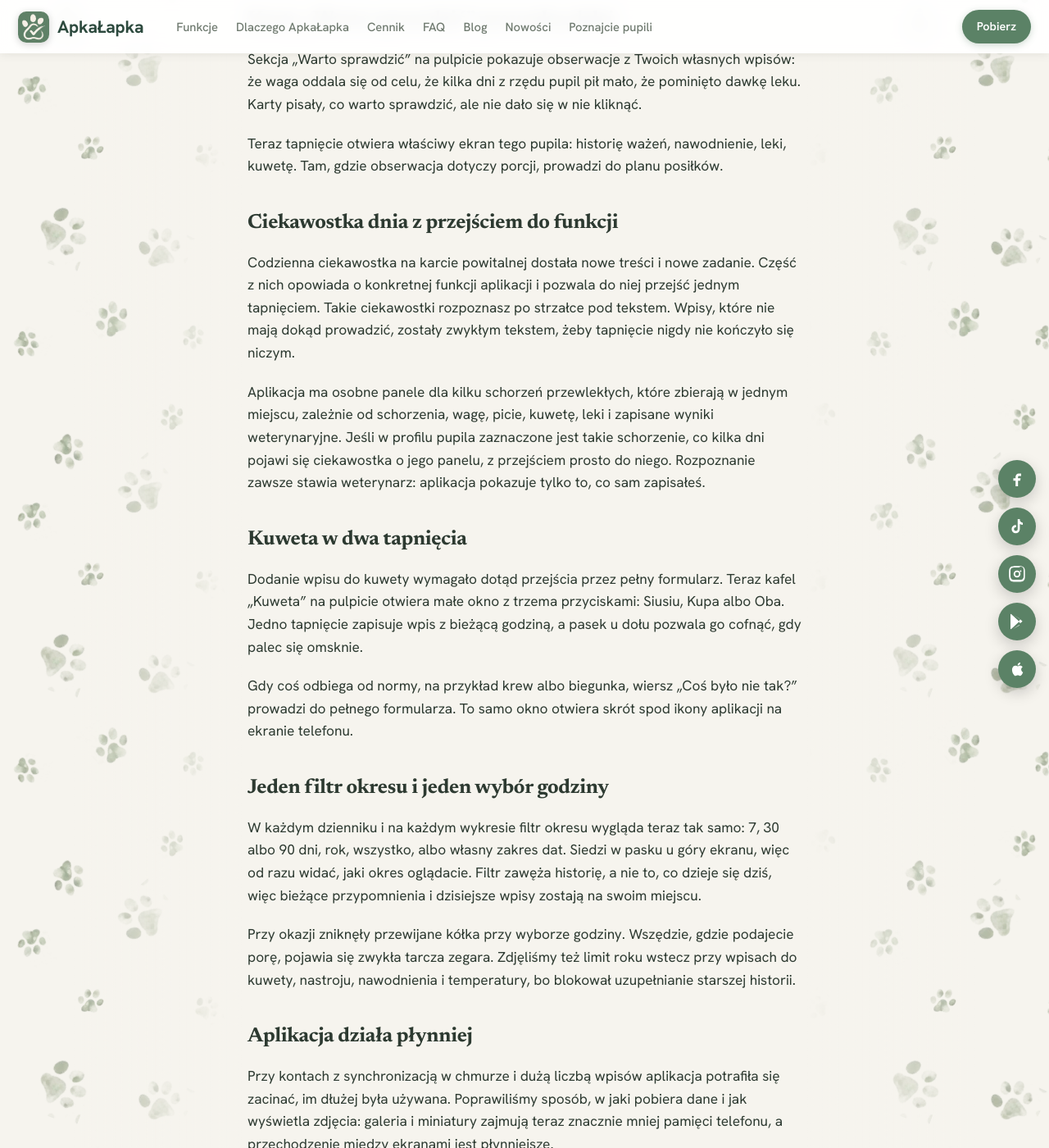
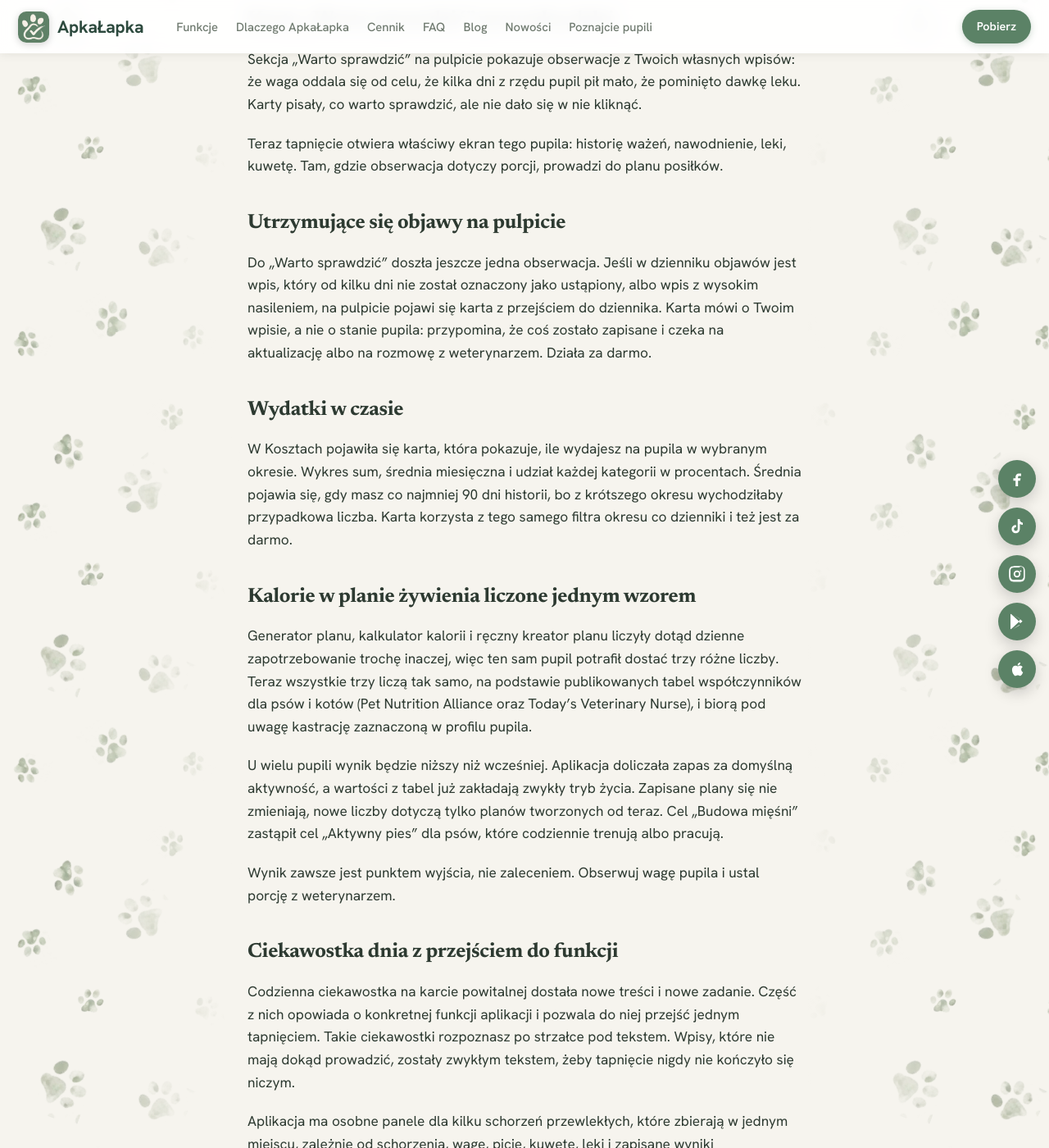
Before and after one commit to mxaaz/PetPetumMobile, a Jekyll site: the page built from _posts/2026-09-11-apkalapka-2-5-0-nowosci.md, in a window 1280 px wide and 1400 px high, scrolled down 1095 px. Shown: the whole window at 82% size. Built offline with Jekyll 4.4.1, drawn with Linux system fonts in a browser that asks for light colours; some of the changed text lies outside the part shown.

Commit message:
content: 2.5.0 o wydatkach w czasie, objawach i wzorze kalorii

```diff
--- a/_posts/2026-09-11-apkalapka-2-5-0-nowosci.md
+++ b/_posts/2026-09-11-apkalapka-2-5-0-nowosci.md
@@ -5,9 +5,9 @@ categories: [changelog]
 category_label: "Nowości"
 cover_style: grad-a
 emoji: "📄"
-read_time: 4
+read_time: 5
 excerpt_text: "Raport PDF, który widać w aplikacji i który zbiera to, o co pyta weterynarz. Do tego karty na pulpicie, które wreszcie prowadzą tam, gdzie obiecują, i wpis kuwety w dwa tapnięcia."
-description: "ApkaŁapka 2.5.0: podgląd raportu PDF i zestaw na wizytę u weterynarza, klikalne karty „Warto sprawdzić”, ciekawostki prowadzące do funkcji, szybki wpis kuwety, pełne etykiety przy dużej czcionce."
+description: "ApkaŁapka 2.5.0: podgląd raportu PDF i zestaw na wizytę u weterynarza, klikalne karty „Warto sprawdzić”, wydatki w czasie, jeden wzór kalorii w planie żywienia, szybki wpis kuwety, pełne etykiety przy dużej czcionce."
 ---
 
 To większe wydanie niż zwykle, bo zebrało dwie wersje, które nie trafiły osobno do sklepów. Łączy je jedno pytanie: jak szybko da się dojść z pulpitu do tego, co trzeba zapisać, i jak łatwo potem pokazać to weterynarzowi. 🐾
@@ -27,6 +27,22 @@ Przy okazji naprawiliśmy błąd, przez który raport potrafił się nie wygener
 Sekcja „Warto sprawdzić" na pulpicie pokazuje obserwacje z Twoich własnych wpisów: że waga oddala się od celu, że kilka dni z rzędu pupil pił mało, że pominięto dawkę leku. Karty pisały, co warto sprawdzić, ale nie dało się w nie kliknąć.
 
 Teraz tapnięcie otwiera właściwy ekran tego pupila: historię ważeń, nawodnienie, leki, kuwetę. Tam, gdzie obserwacja dotyczy porcji, prowadzi do planu posiłków.
+
+## Utrzymujące się objawy na pulpicie
+
+Do „Warto sprawdzić" doszła jeszcze jedna obserwacja. Jeśli w dzienniku objawów jest wpis, który od kilku dni nie został oznaczony jako ustąpiony, albo wpis z wysokim nasileniem, na pulpicie pojawi się karta z przejściem do dziennika. Karta mówi o Twoim wpisie, a nie o stanie pupila: przypomina, że coś zostało zapisane i czeka na aktualizację albo na rozmowę z weterynarzem. Działa za darmo.
+
+## Wydatki w czasie
+
+W Kosztach pojawiła się karta, która pokazuje, ile wydajesz na pupila w wybranym okresie. Wykres sum, średnia miesięczna i udział każdej kategorii w procentach. Średnia pojawia się, gdy masz co najmniej 90 dni historii, bo z krótszego okresu wychodziłaby przypadkowa liczba. Karta korzysta z tego samego filtra okresu co dzienniki i też jest za darmo.
+
+## Kalorie w planie żywienia liczone jednym wzorem
+
+Generator planu, kalkulator kalorii i ręczny kreator planu liczyły dotąd dzienne zapotrzebowanie trochę inaczej, więc ten sam pupil potrafił dostać trzy różne liczby. Teraz wszystkie trzy liczą tak samo, na podstawie publikowanych tabel współczynników dla psów i kotów (Pet Nutrition Alliance oraz Today's Veterinary Nurse), i biorą pod uwagę kastrację zaznaczoną w profilu pupila.
+
+U wielu pupili wynik będzie niższy niż wcześniej. Aplikacja doliczała zapas za domyślną aktywność, a wartości z tabel już zakładają zwykły tryb życia. Zapisane plany się nie zmieniają, nowe liczby dotyczą tylko planów tworzonych od teraz. Cel „Budowa mięśni" zastąpił cel „Aktywny pies" dla psów, które codziennie trenują albo pracują.
+
+Wynik zawsze jest punktem wyjścia, nie zaleceniem. Obserwuj wagę pupila i ustal porcję z weterynarzem.
 
 ## Ciekawostka dnia z przejściem do funkcji
 
@@ -56,6 +72,7 @@ Przy kontach z synchronizacją w chmurze i dużą liczbą wpisów aplikacja potr
 - Przy powiększonej czcionce systemowej widać pełne nazwy pól, kafli i nagłówków zamiast urwanych słów.
 - Aplikacja nie zamyka się już przy starcie na części telefonów z Androidem.
 - Wizyta oznaczona jako odbyta nie przypomina już o sobie.
+- Kalendarz pokazuje leki dokładnie w dniach ich kuracji, także gdy kuracja zaczyna się za kilka dni albo już się skończyła.
 
 <div class="callout vet">
 Dane o zdrowiu w aplikacji to dziennik opieki, a nie diagnoza. W razie niepokojących objawów skonsultuj się z weterynarzem.
```
